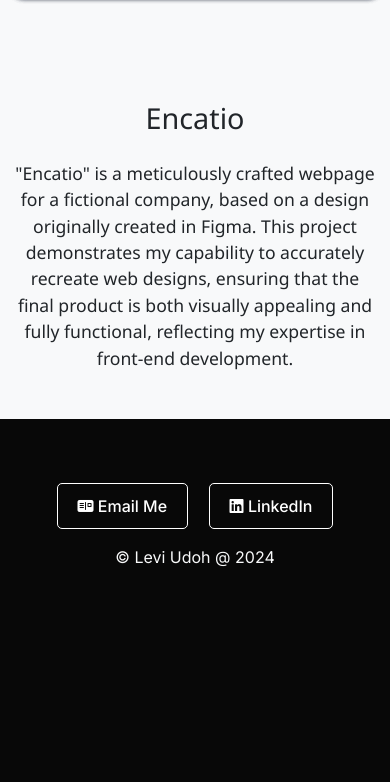
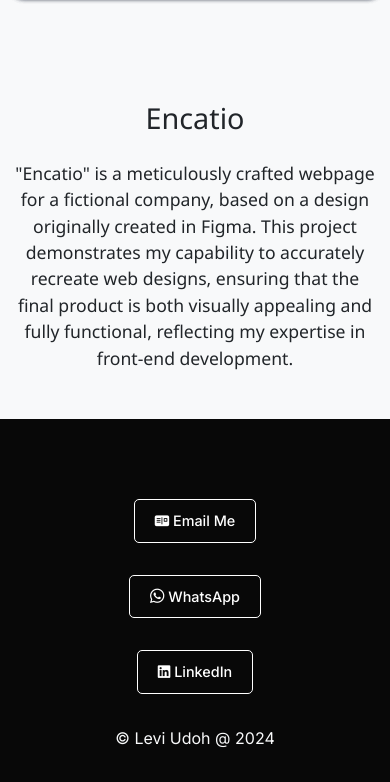
Before and after one commit to LeviUdoh-17/Levi_Portfolio, a plain HTML site: page index.html in a window 390 px wide. Shown: the part 4227-5009 px from the top of the page. Before the commit the page ends 4828 px from the top, so only its background shows below. Drawn offline with nearby package versions, Linux system fonts and the light colour scheme; a web font is replaced by a local one.

Commit message:
Correct mobile view issues Added whatsapp button

```diff
--- a/index.html
+++ b/index.html
@@ -148,12 +148,23 @@ knowledge.">
         <div class="container-fluid">
             <div class="row d-flex justify-content-between align-items-center">
                 <div class="col-12 col-md-6 text-center pb-3">
-                    <a id="contact" href="mailto:your.email@example.com" class="email-button mx-2">
-                        <i class="bi bi-postcard-fill"></i> Email Me
-                    </a>
-                    <a href="https://www.linkedin.com/in/udoh-ukaraobong-096614205/" class="email-button mx-2">
-                        <i class="fa-brands fa-linkedin"></i> LinkedIn
-                    </a>
+                    <div class="row p-0">
+                        <div class="col-12 col-md-4 my-3 p-0">
+                            <a id="contact" href="mailto:your.email@example.com" class="email-button">
+                                <i class="bi bi-postcard-fill"></i> Email Me
+                            </a>
+                        </div>
+                        <div class="col-12 col-md-4 my-3 p-0">
+                            <a href="https://wa.me/qr/MHH3VAZML3JSC1" class="email-button">
+                                <i class="bi bi-whatsapp"></i> WhatsApp
+                            </a>
+                        </div>
+                        <div class="col-12 col-md-4 my-3 p-0">
+                            <a href="https://www.linkedin.com/in/udoh-ukaraobong-096614205/" class="email-button">
+                                <i class="fa-brands fa-linkedin"></i> LinkedIn
+                            </a>
+                        </div>
+                    </div>
                 </div>
                 <div class="col-12 col-md-6 pb-3">
                     <p class="text-center" id="copyright"></p>
--- a/style.css
+++ b/style.css
@@ -179,7 +179,7 @@ div:has(#introImage) {
     border-radius: 5px;
     background-color: transparent;
     color: white;
-    font-size: 1rem;
+    font-size: 90%;
     font-weight: 500;
     text-decoration: none;
     display: inline-block;
```
